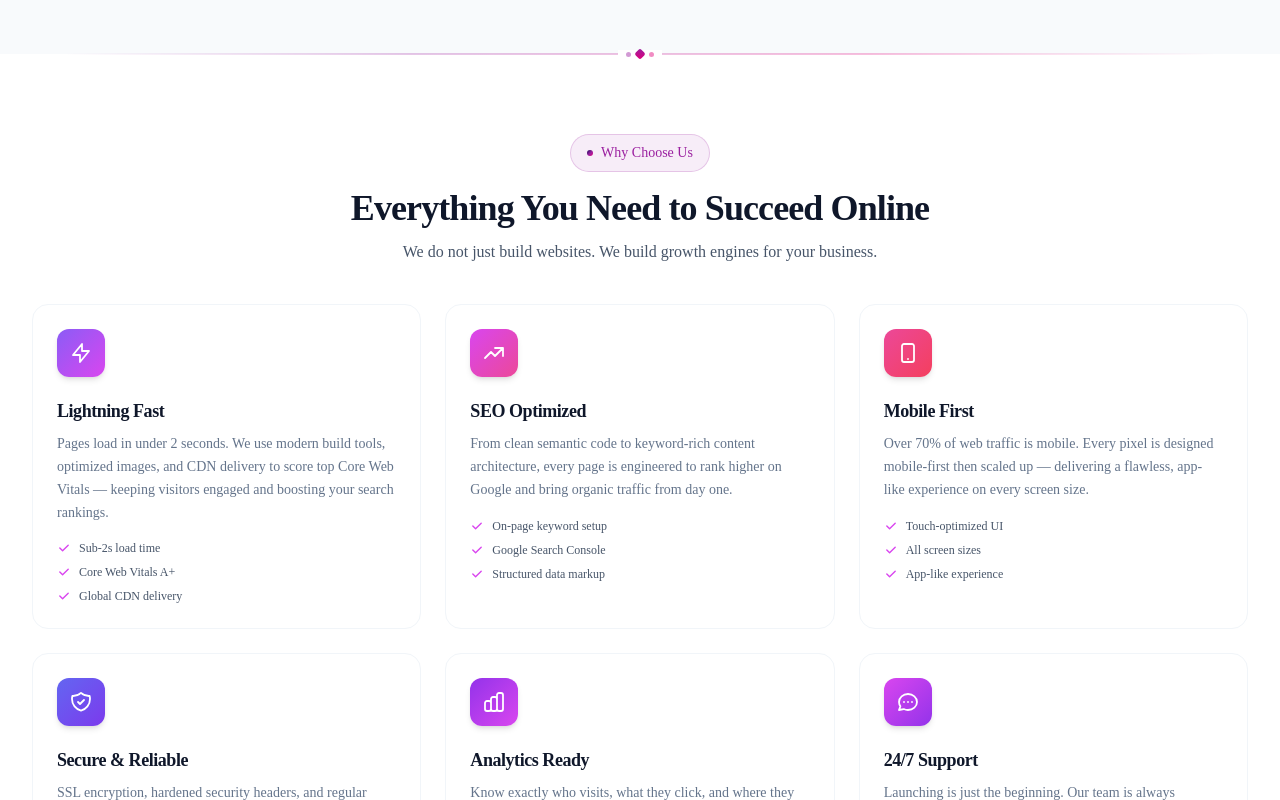
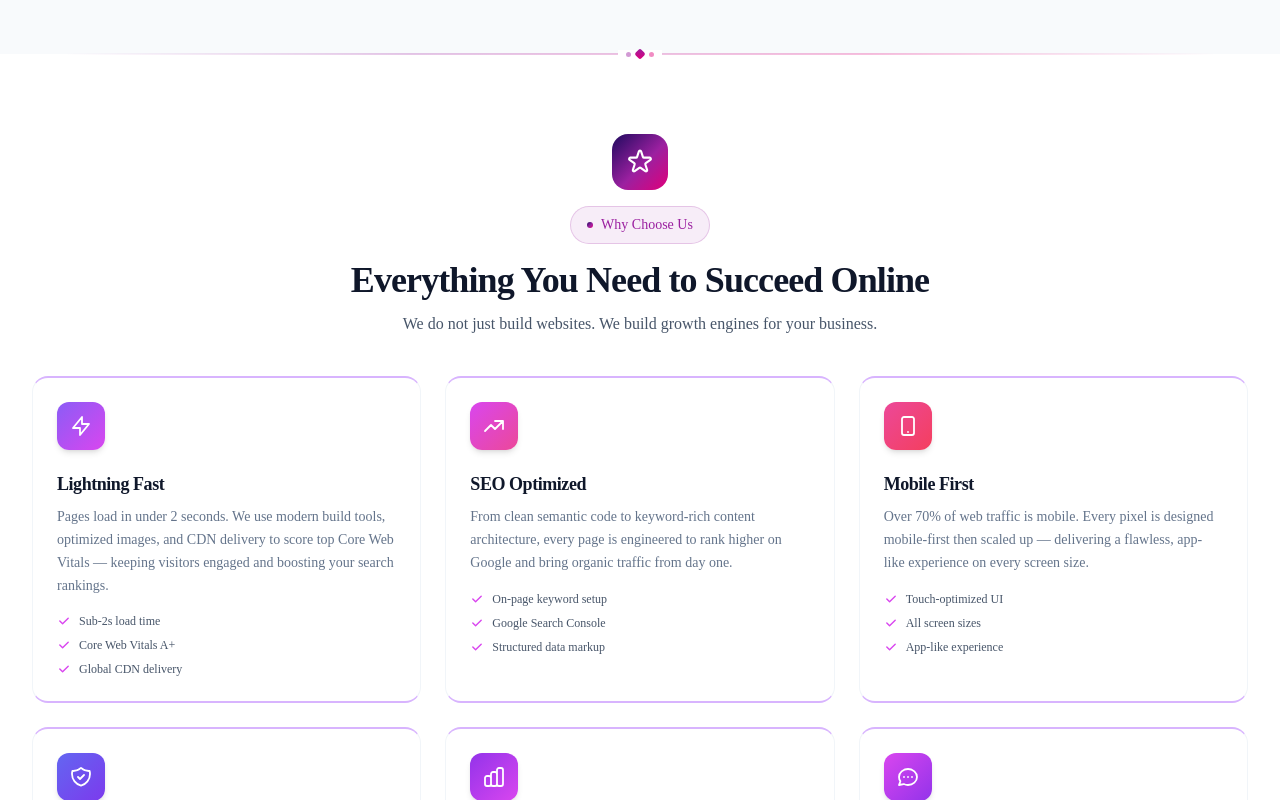
Before and after one commit to Amrwar/BerryGum, a Next.js app: page / in a window 1280 px wide. Shown: the part 2280-3080 px from the top of the page. Built offline with nearby package versions, Linux system fonts and the light colour scheme.

Commit message:
Add star icon above Why Choose Us and purple top/bottom card borders

```diff
--- a/app/page.tsx
+++ b/app/page.tsx
@@ -225,12 +225,19 @@ export default function HomePage() {
 
       {/* Features Section */}
       <Section>
+        <div className="flex justify-center mb-4">
+          <div className="w-14 h-14 rounded-2xl flex items-center justify-center" style={{ background: "var(--gradient-brand)" }}>
+            <svg className="w-7 h-7" viewBox="0 0 24 24" fill="none" stroke="white" strokeWidth={1.8} strokeLinecap="round" strokeLinejoin="round">
+              <path d="M11.049 2.927c.3-.921 1.603-.921 1.902 0l1.519 4.674a1 1 0 00.95.69h4.915c.969 0 1.371 1.24.588 1.81l-3.976 2.888a1 1 0 00-.363 1.118l1.518 4.674c.3.922-.755 1.688-1.538 1.118l-3.976-2.888a1 1 0 00-1.176 0l-3.976 2.888c-.783.57-1.838-.197-1.538-1.118l1.518-4.674a1 1 0 00-.363-1.118l-3.976-2.888c-.784-.57-.38-1.81.588-1.81h4.914a1 1 0 00.951-.69l1.519-4.674z" />
+            </svg>
+          </div>
+        </div>
         <SectionHeader badge={t("features.badge")} title={t("features.title")} subtitle={t("features.subtitle")} />
         <div className="grid md:grid-cols-2 lg:grid-cols-3 gap-6">
           {features.map((feature) => (
             <div
               key={feature.title}
-              className="group relative bg-white rounded-2xl p-6 border border-slate-100 overflow-hidden transition-all duration-300 hover:-translate-y-1 hover:shadow-xl hover:shadow-purple-100/60 hover:border-transparent"
+              className="group relative bg-white rounded-2xl p-6 border-l border-r border-l-slate-100 border-r-slate-100 border-t-2 border-b-2 border-t-purple-300 border-b-purple-300 overflow-hidden transition-all duration-300 hover:-translate-y-1 hover:shadow-xl hover:shadow-purple-100/60"
             >
               {/* Hover top accent line */}
               <div className={`absolute top-0 left-0 right-0 h-[3px] bg-gradient-to-r ${feature.color} opacity-0 group-hover:opacity-100 transition-opacity duration-300`} />
```
